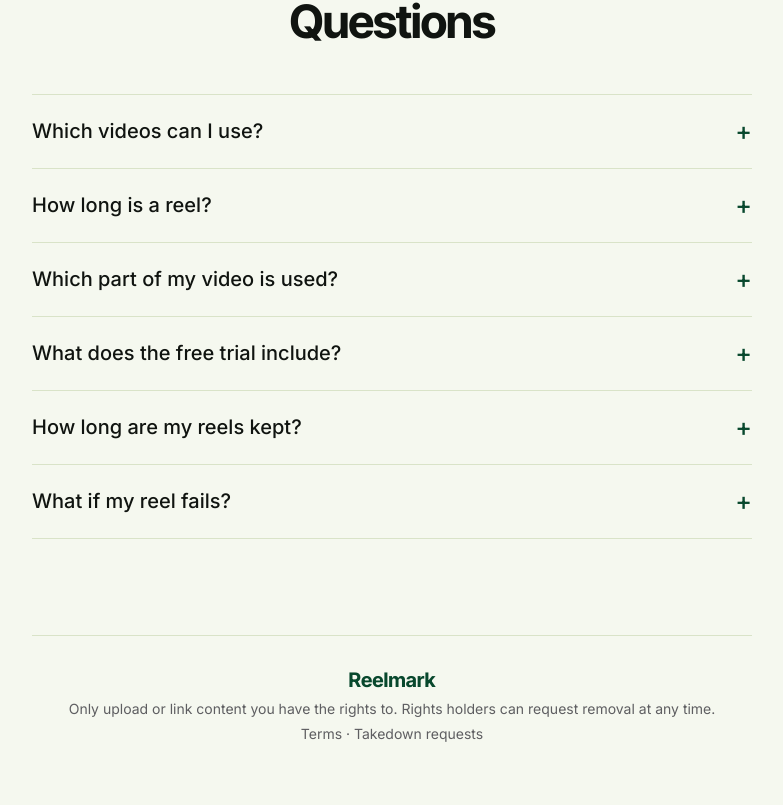
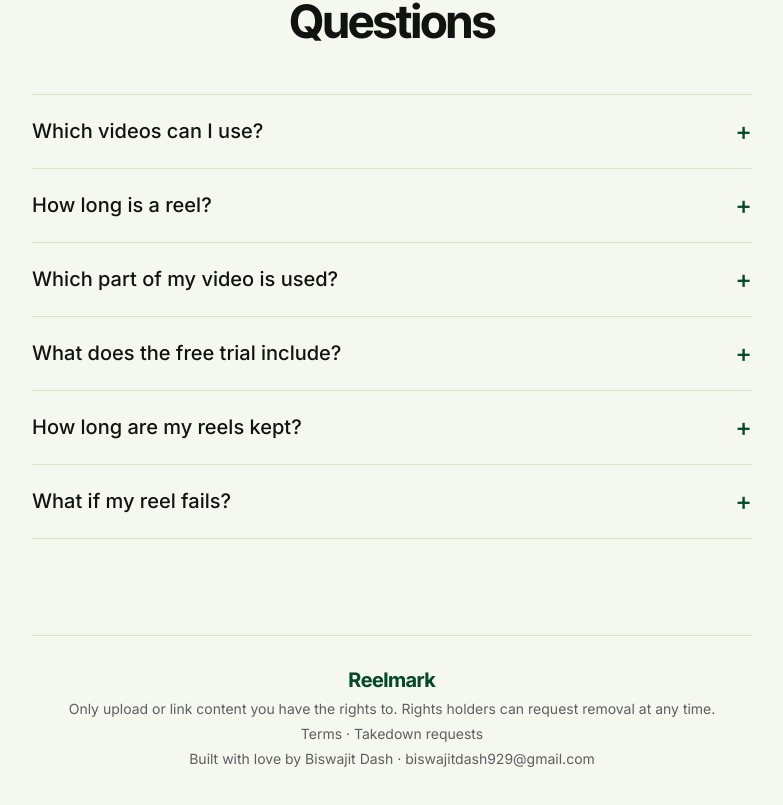
Before and after one commit to Biswajitdash-09/VideoClipper, a Next.js app: page / in a window 1280 px wide. Shown: the part 4043-4848 px from the top of the page, without its empty margins (248-1031 px from the left). Built offline with nearby package versions, Linux system fonts and the light colour scheme.

Commit message:
feat(landing): add credit and contact email to footer
Visitors had no way to reach the maker. Show a credit line with a mailto link.

```diff
--- a/app/Sections.js
+++ b/app/Sections.js
@@ -110,6 +110,12 @@ export default function Sections() {
         <span>
           <a href="/terms">Terms</a> · <a href="/takedown">Takedown requests</a>
         </span>
+        <span>
+          Built with love by Biswajit Dash ·{" "}
+          <a href="mailto:biswajitdash929@gmail.com">
+            biswajitdash929@gmail.com
+          </a>
+        </span>
       </footer>
     </>
   );
```
